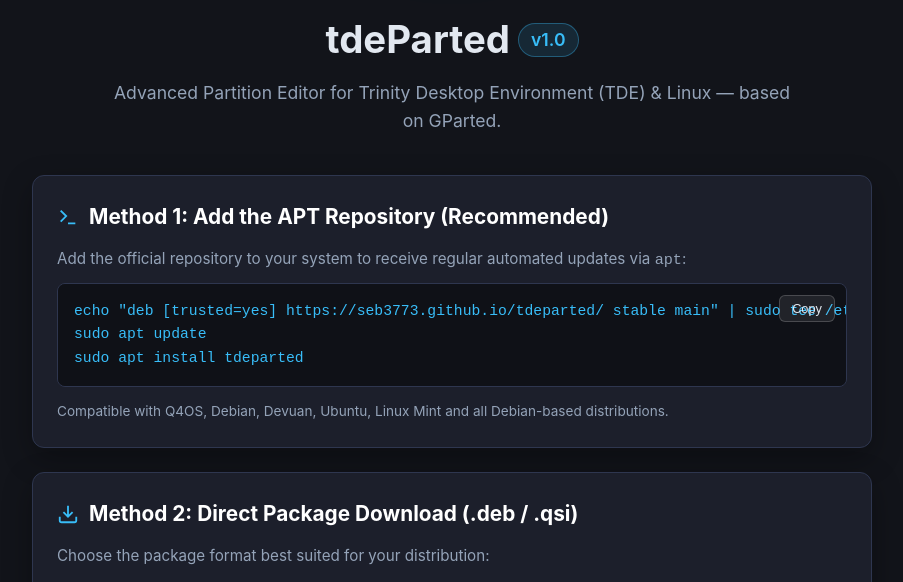
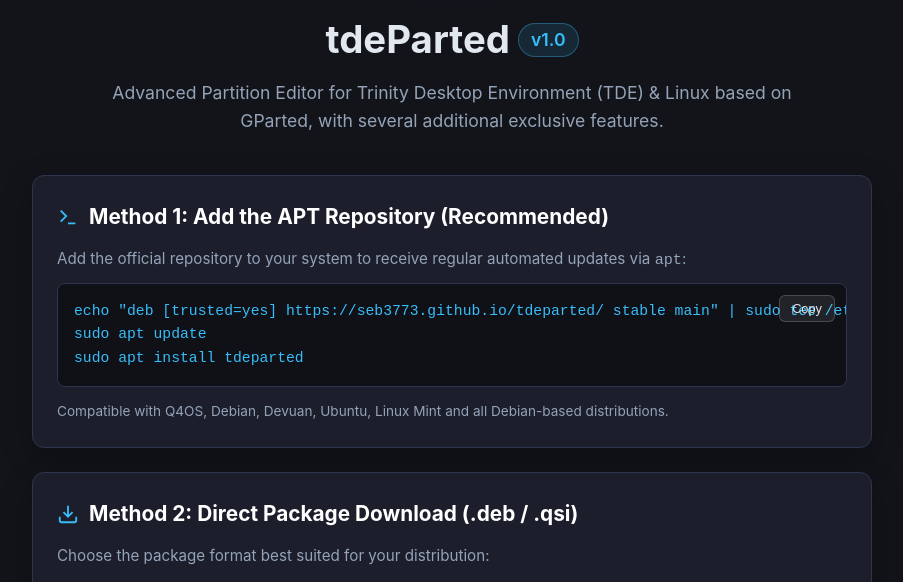
Before and after one commit to seb3773/tdeparted, a plain HTML site: page index.html in a window 1280 px wide. Shown: the part 216-798 px from the top of the page, without its empty margins (188-1091 px from the left). Drawn offline with Linux system fonts and the light colour scheme; files whose address does not match are found by name.

Commit message:
Update subtitle to mention additional exclusive features

```diff
--- a/index.html
+++ b/index.html
@@ -5,7 +5,7 @@
   <meta name="viewport" content="width=device-width, initial-scale=1.0">
   <title>tdeParted v1.0 - APT Repository (based on GParted)</title>
   <link rel="icon" type="image/png" href="favicon.png">
-  <meta name="description" content="Official APT Repository and download portal for tdeParted - Advanced Partition Editor for Trinity Desktop Environment (TDE) & Linux, based on GParted.">
+  <meta name="description" content="Official APT Repository and download portal for tdeParted - Advanced Partition Editor for Trinity Desktop Environment (TDE) & Linux based on GParted, with several additional exclusive features.">
   <style>
     :root {
       --bg: #12141a;
@@ -411,7 +411,7 @@
         <div class="badge">x86_64</div>
       </div>
       <h1>tdeParted <span class="version-pill">v1.0</span></h1>
-      <p class="lead">Advanced Partition Editor for Trinity Desktop Environment (TDE) &amp; Linux &mdash; based on GParted.</p>
+      <p class="lead">Advanced Partition Editor for Trinity Desktop Environment (TDE) &amp; Linux based on GParted, with several additional exclusive features.</p>
     </header>
 
     <!-- Method 1: APT Repository -->
```
Also changed, not shown: 1 other file.
